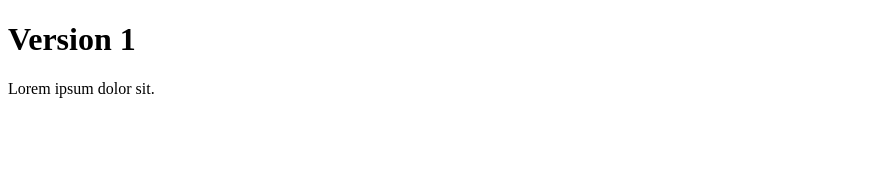
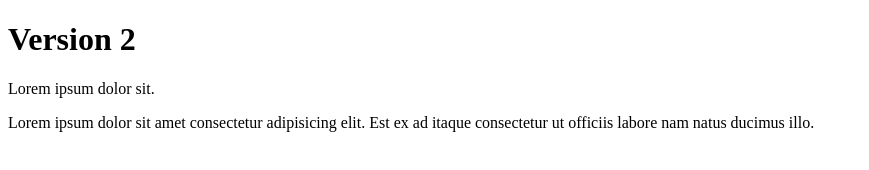
Before and after one commit to patapones/github_initiation, a plain HTML site: page index.html in a window 1280 px wide. Shown: the whole page, without its empty margins (0-869 px from the left). Drawn offline with Linux system fonts and the light colour scheme.

Commit message:
Version 2 avec plus de texte

```diff
--- a/index.html
+++ b/index.html
@@ -7,9 +7,10 @@
     <title>Document</title>
 </head>
 <body>
-    <h1>Version 1</h1>
+    <h1>Version 2</h1>
     <h2></h2>
     <p>Lorem ipsum dolor sit.</p>
+    <p>Lorem ipsum dolor sit amet consectetur adipisicing elit. Est ex ad itaque consectetur ut officiis labore nam natus ducimus illo.</p>
 
 </body>
 </html>
```
